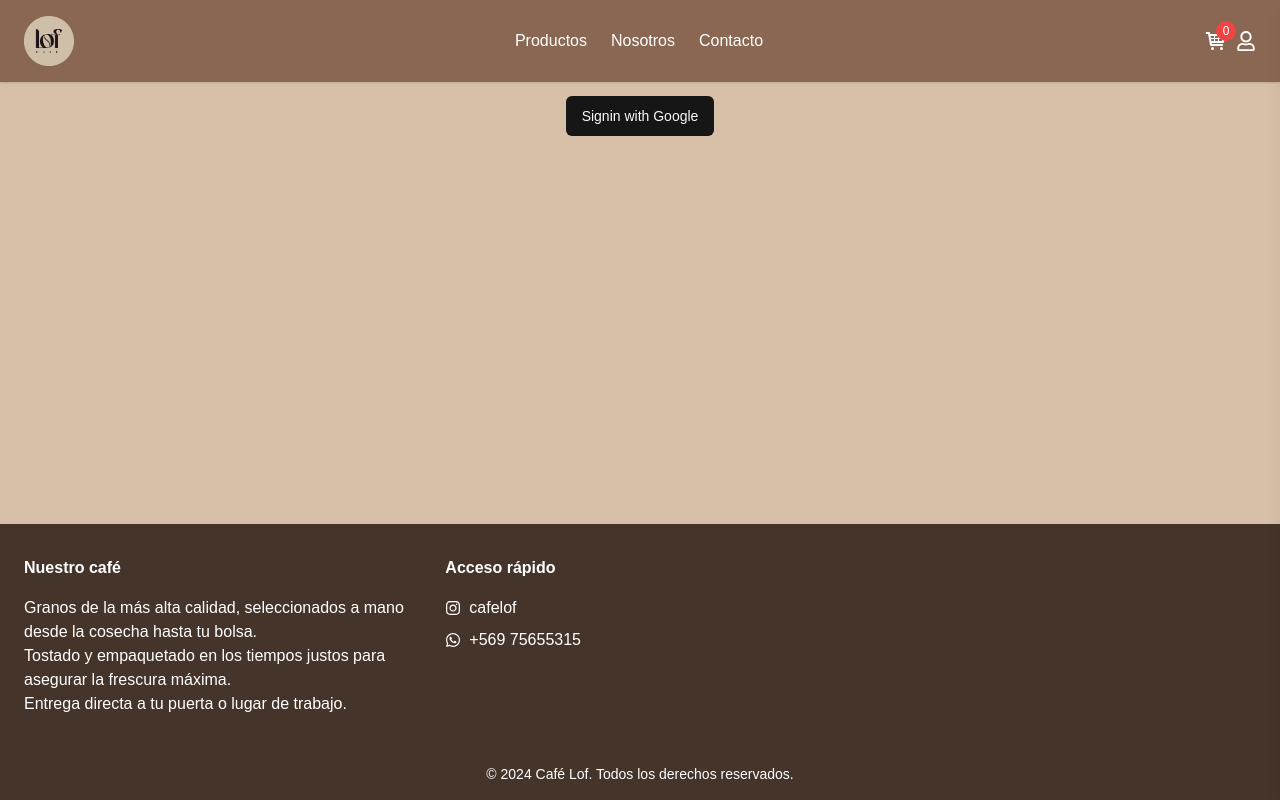
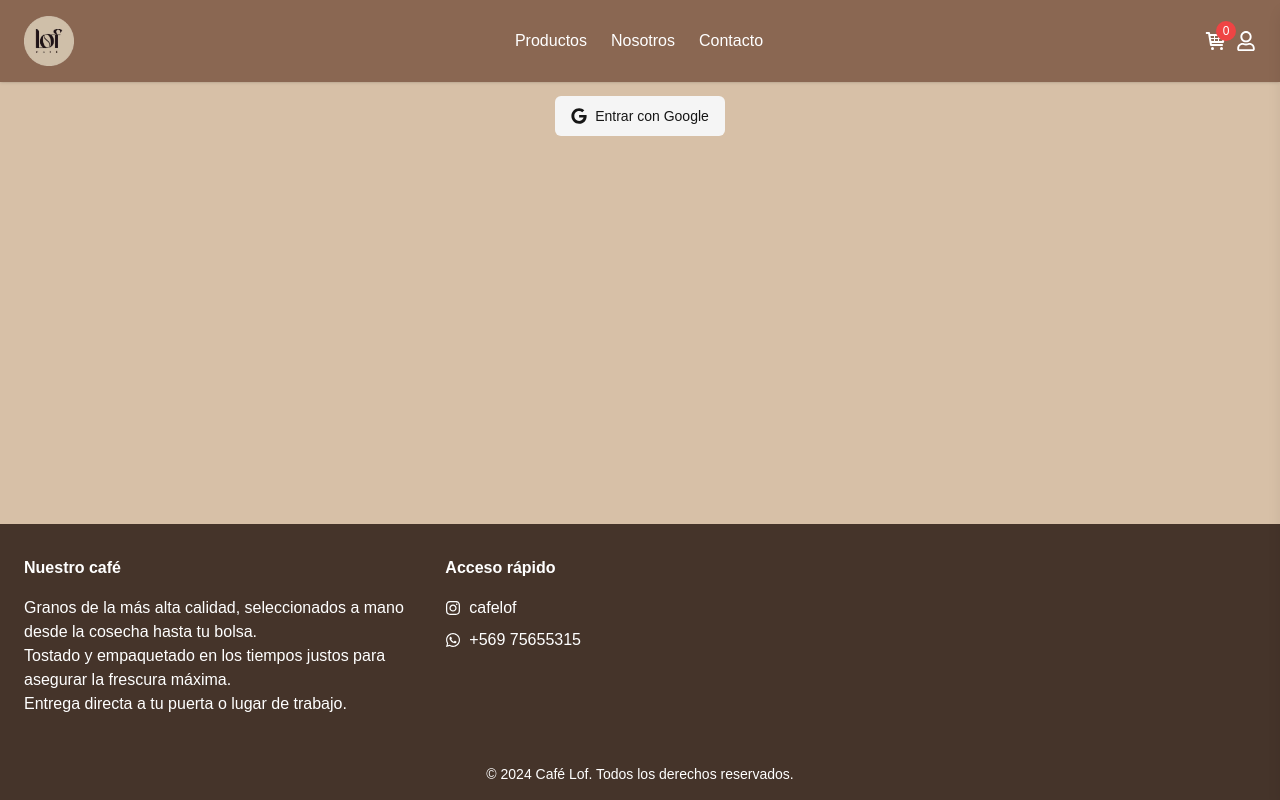
Before and after one commit to Valdieggo/cafelof-next, a Next.js app: page /login in a window 1280 px wide. Built offline with nearby package versions, Linux system fonts and the light colour scheme.

Commit message:
signin button google icon

```diff
--- a/src/components/auth/signIn.tsx
+++ b/src/components/auth/signIn.tsx
@@ -1,5 +1,6 @@
 import { signIn } from "../../../auth"
 import { Button } from "@/components/ui/button"
+import { FaGoogle } from "react-icons/fa";
 
 export default function SignIn() {
   return (
@@ -9,7 +10,10 @@ export default function SignIn() {
         await signIn("google")
       }}
     >
-      <Button type="submit" variant="default">Signin with Google</Button>
+      <Button type="submit" variant="secondary">
+      <FaGoogle />
+      Entrar con Google
+      </Button>
     </form>
   )
 }
```
